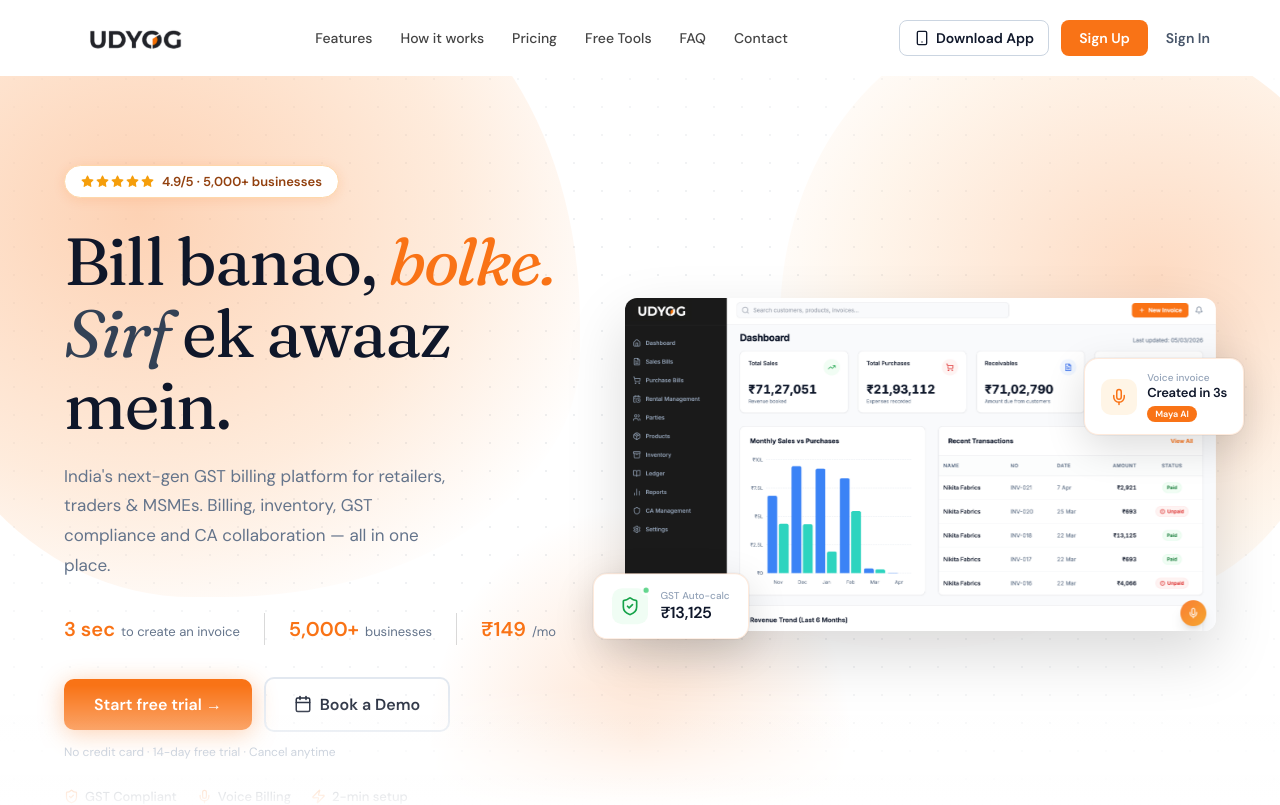
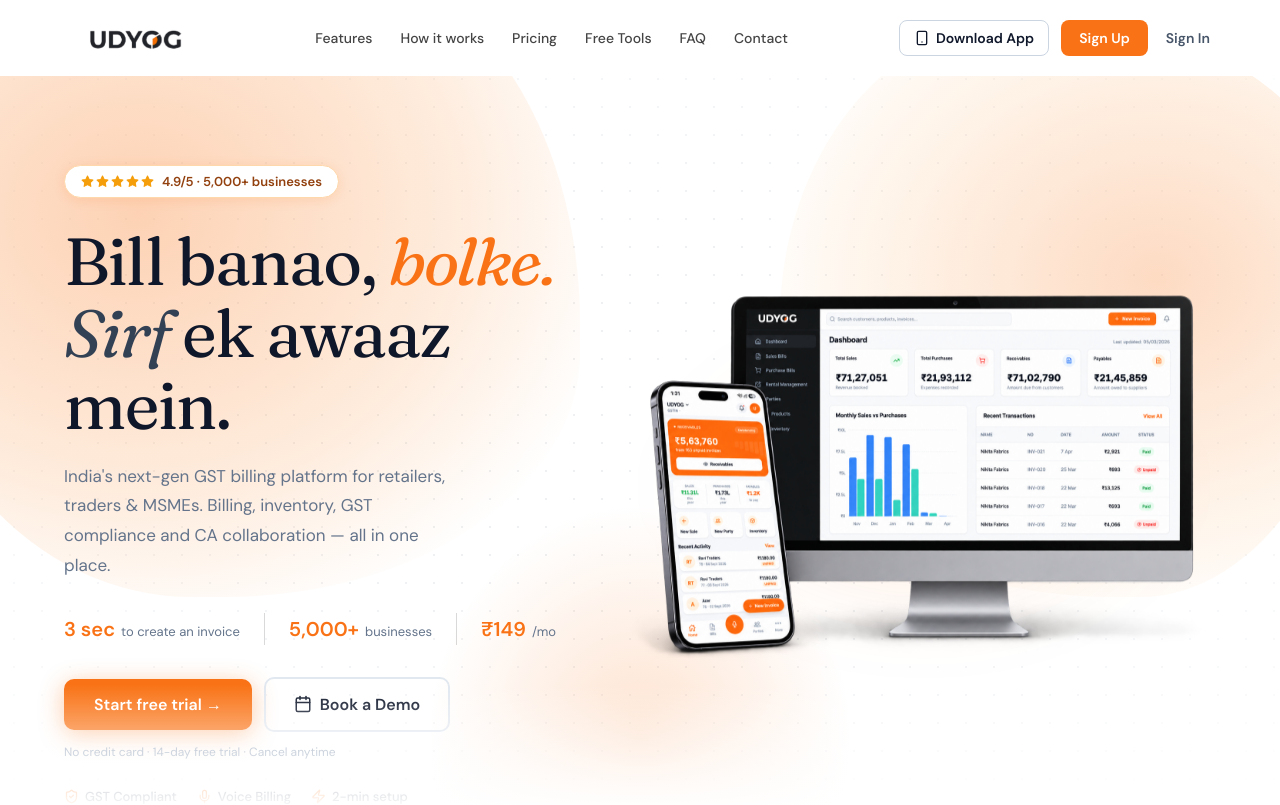
Before and after one commit to rounak621/udyogbook-landing, a Next.js app: page / in a window 1280 px wide. Shown: the top 805 px of the page. Built offline with nearby package versions, Linux system fonts and the light colour scheme.

Commit message:
feat: replace hero dashboard mockup with desktop and mobile product mockup image

```diff
--- a/app/components/Hero.tsx
+++ b/app/components/Hero.tsx
@@ -103,47 +103,9 @@
         .stat-inline-lbl { font-size: 13px; color: #64748b; margin-left: 6px; }
 
 
-        /* ── RIGHT — DASHBOARD ── */
-        .hero-right { position: relative; display: flex; align-items: center; justify-content: center; padding-bottom: 40px; }
-
-        /* Floating cards */
-        .float-gst {
-          position: absolute; bottom: -10px; left: -32px;
-          background: #fff; border-radius: 14px; padding: 14px 18px;
-          box-shadow: 0 12px 40px rgba(0,0,0,0.14), 0 0 0 1px rgba(0,0,0,0.04);
-          display: flex; align-items: center; gap: 12px;
-          animation: floatA 3.2s ease-in-out infinite; z-index: 20;
-          border: 1px solid rgba(249,115,22,0.15);
-        }
-        .float-invoice {
-          position: absolute; top: 60px; right: -28px;
-          background: #fff; border-radius: 14px; padding: 12px 16px;
-          box-shadow: 0 12px 40px rgba(0,0,0,0.14), 0 0 0 1px rgba(0,0,0,0.04);
-          display: flex; align-items: center; gap: 10px;
-          animation: floatB 3.8s ease-in-out infinite; z-index: 20;
-          border: 1px solid rgba(249,115,22,0.15);
-        }
-        .float-icon { width: 36px; height: 36px; border-radius: 10px; display: flex; align-items: center; justify-content: center; flex-shrink: 0; }
-        .float-label { font-size: 10px; color: #94a3b8; font-weight: 500; }
-        .float-value { font-size: 16px; font-weight: 800; color: #0f172a; letter-spacing: -0.02em; }
-        .float-badge { background: #F97316; color: #fff; font-size: 9px; font-weight: 700; padding: 2px 8px; border-radius: 100px; }
-
-        /* Pulse dot */
-        .gst-pulse { position: relative; }
-        .gst-pulse::after {
-          content: '';
-          position: absolute;
-          top: -2px; right: -2px;
-          width: 8px; height: 8px;
-          background: #22c55e;
-          border-radius: 50%;
-          border: 2px solid #fff;
-          animation: pulse 2s ease-in-out infinite;
-        }
-
-        @keyframes floatA { 0%,100%{transform:translateY(0)} 50%{transform:translateY(-8px)} }
-        @keyframes floatB { 0%,100%{transform:translateY(0)} 50%{transform:translateY(-6px)} }
-        @keyframes pulse { 0%,100%{transform:scale(1);opacity:1} 50%{transform:scale(1.3);opacity:0.7} }
+        /* ── RIGHT — PRODUCT MOCKUP ── */
+        .hero-right { position: relative; display: flex; align-items: center; justify-content: center; padding-bottom: 20px; }
+        .hero-mockup-container { position: relative; width: 100%; max-width: 660px; margin: 0 auto; }
 
         /* Trust bar */
         .trust-bar { background: #F8FAFC; border-top: 1px solid #E2E8F0; padding: 20px var(--section-px); margin-top: 56px; position: relative; z-index: 1; }
@@ -156,12 +118,9 @@
         @media (max-width: 900px) {
           .hero-grid { grid-template-columns: 1fr; }
           .hero-right { margin-top: 32px; }
-          .scene-3d { transform: none !important; }
-          .float-invoice { display: none; }
         }
         @media (max-width: 600px) {
           .hero-btns { flex-direction: column; }
-          .float-gst { left: 0; }
           .stat-inline-div { display: none; }
           .stat-inline-item { padding: 0; width: 100%; margin-bottom: 4px; }
         }
@@ -227,67 +186,36 @@
 
           {/* RIGHT */}
           <div className="hero-right">
-            {/* Orange glow behind dashboard */}
+            {/* Orange glow behind mockup */}
             <div style={{
               position: 'absolute',
-              width: '75%',
-              height: '60%',
+              width: '85%',
+              height: '70%',
               background: 'radial-gradient(ellipse at center, rgba(249,115,22,0.18) 0%, rgba(249,115,22,0.06) 50%, transparent 70%)',
               borderRadius: '50%',
-              top: '20%',
-              left: '12%',
+              top: '15%',
+              left: '8%',
               zIndex: 0,
               filter: 'blur(40px)',
               pointerEvents: 'none' as const,
             }} />
-            <div style={{
-              position: 'relative',
-              width: '100%',
-              maxWidth: '620px',
-              margin: '0 auto',
-            }}>
-              <div style={{
-                width: '100%',
-                borderRadius: '12px',
-                overflow: 'hidden',
-                boxShadow: '0 24px 60px rgba(0,0,0,0.15)',
-              }}>
+            <div className="hero-mockup-container">
               <Image
-                  src="/dashboard-screenshot.png"
-                  alt="Udyog Dashboard"
-                  width={1457}
-                  height={822}
+                src="/hero-mockup.png"
+                alt="Udyog GST Billing Software on Desktop and Mobile"
+                width={1536}
+                height={1024}
                 quality={95}
                 priority={true}
-                  sizes="(max-width: 768px) 100vw, 50vw"
+                sizes="(max-width: 768px) 100vw, (max-width: 1200px) 55vw, 660px"
                 style={{
                   width: '100%',
                   height: 'auto',
                   display: 'block',
+                  position: 'relative',
+                  zIndex: 1,
                 }}
               />
-              </div>
-
-              {/* Floating cards */}
-              <div className="float-gst">
-                <div className="float-icon gst-pulse" style={{ background: '#F0FDF4' }}>
-                  <ShieldCheck size={20} color="#16a34a" />
-                </div>
-                <div>
-                  <p className="float-label">GST Auto-calc</p>
-                  <p className="float-value">₹13,125</p>
-                </div>
-              </div>
-              <div className="float-invoice">
-                <div className="float-icon" style={{ background: '#FFF5E6' }}>
-                  <Mic size={18} color="#F97316" />
-                </div>
-                <div>
-                  <p className="float-label">Voice invoice</p>
-                  <p className="float-value" style={{ fontSize: 13 }}>Created in 3s</p>
-                  <span className="float-badge">Maya AI</span>
-                </div>
-              </div>
             </div>
           </div>
         </div>
```
Also changed, not shown: public/hero-mockup.png (added). Lines whose indentation alone changed are shown as unchanged.
